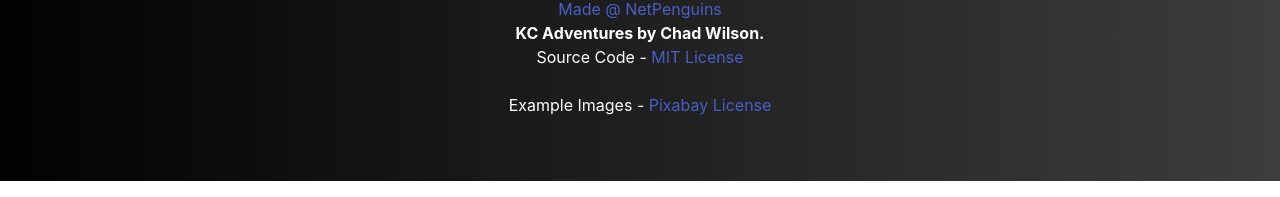
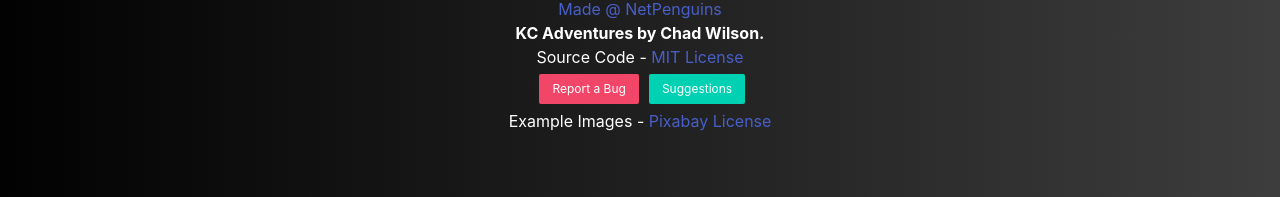
Before and after one commit to NetPenguins/piclify, a Gatsby site: page / in a window 1280 px wide. Shown: the part 1486-1683 px from the top of the page. Built offline with nearby package versions, Linux system fonts and the light colour scheme; Gatsby itself is replaced by a stand-in of ours.

Commit message:
update to add bug report button

```diff
--- a/src/components/footer.js
+++ b/src/components/footer.js
@@ -21,8 +21,16 @@
       <strong style={{color: "white"}}>KC Adventures by Chad Wilson.</strong>
       <div style={{color: 'white'}}>Source Code  -
         <a href="http://opensource.org/licenses/mit-license.php"> MIT License</a></div>.
+          <a className="button is-danger is-small footim" href="https://github.com/NetPenguins/piclify/issues/new/choose">
+            Report a Bug
+          </a>
+          <a className="button is-primary is-small footim" href="https://github.com/NetPenguins/piclify/issues/new/choose">
+            Suggestions
+          </a>
+      <br></br>
       <div style={{color: 'white'}}>Example Images  -
         <a href="https://pixabay.com/service/license/"> Pixabay License</a></div>.
+
   </footer>
 )
 
--- a/src/components/main.css
+++ b/src/components/main.css
@@ -94,6 +94,11 @@
 .section {
     flex: 1;
 }
+.footim{
+  margin: 5px;
+  height: auto;
+  display: inline-block;
+}
 /*MAIN ELEMENTS*/
   .MainContent {
     padding: 0;
@@ -154,6 +159,7 @@
     padding: 4.5vmax 11.1vw;
     border-radius: 20px;
     top: 50%;
+    margin-left: 10px;
     background-color:transparent;
     color: rgb(255, 255, 255);
     text-transform: uppercase;
```
